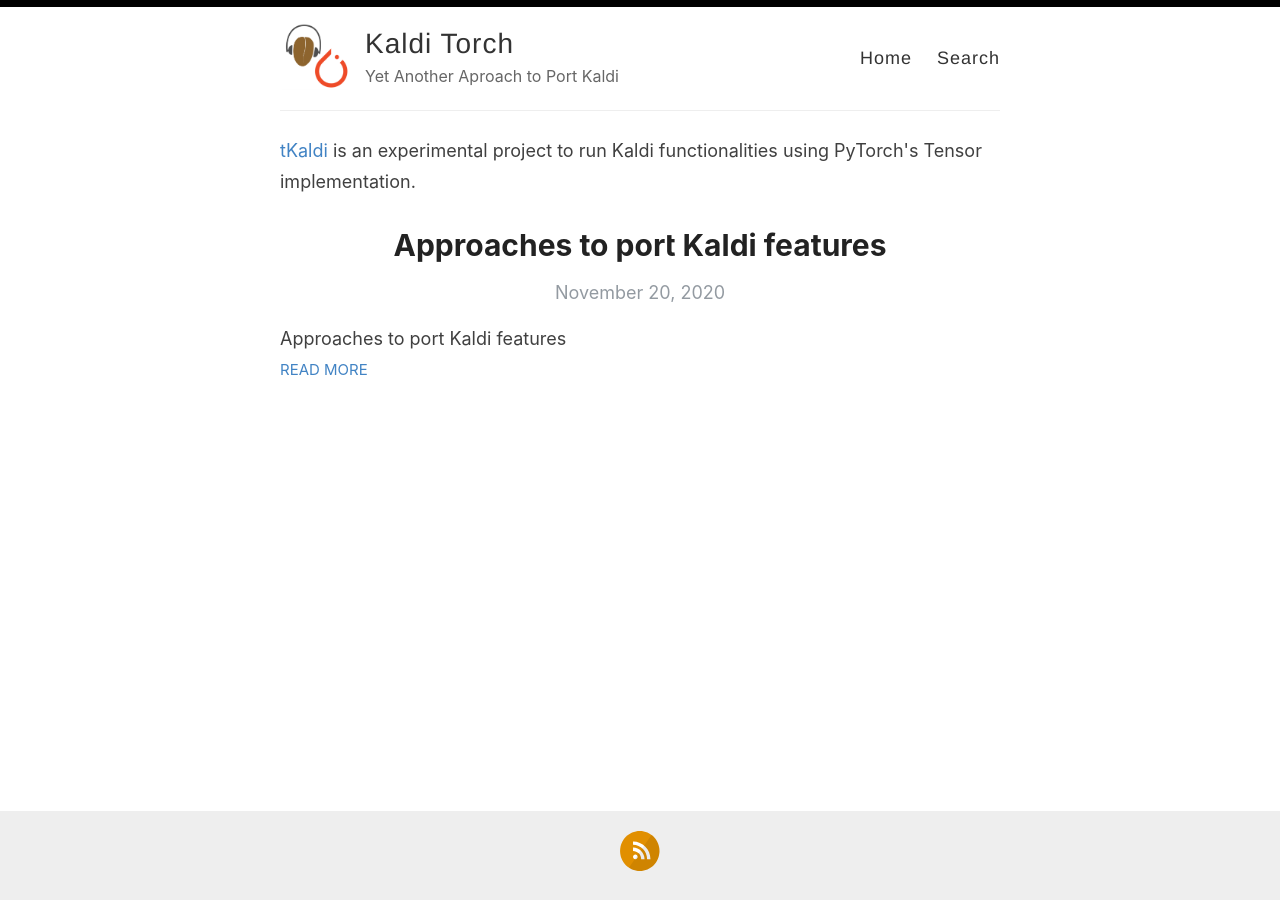
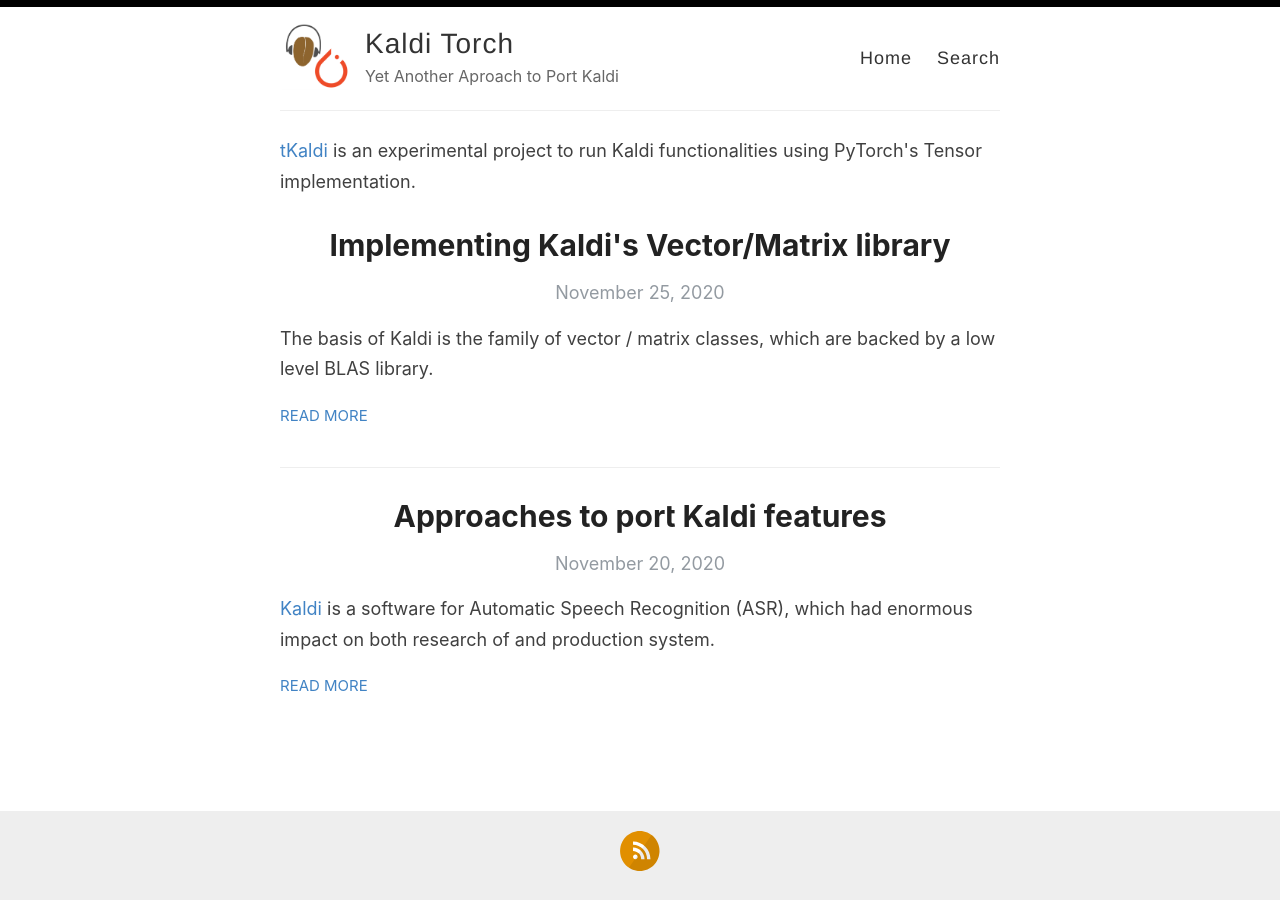
Before and after one commit to mthrok/tkaldi, a Jekyll site: the page built from index.html, in a window 1280 px wide. Built offline with Jekyll 4.4.1, drawn with Linux system fonts in a browser that asks for light colours; the list of posts is cut into pages by our own code; some of the changed lines change nothing that is shown.

Commit message:
Add a new post

````diff
--- a/_posts/2020-11-20-approaches-to-port-kaldi-features.md
+++ b/_posts/2020-11-20-approaches-to-port-kaldi-features.md
@@ -2,9 +2,9 @@
 layout: post
 title: Approaches to port Kaldi features
 categories: []
-excerpt: Approaches to port Kaldi features
 published: true
 comment_id: 1
+
 ---
 
 [Kaldi](https://github.com/kaldi-asr/kaldi) is a software for Automatic Speech Recognition (ASR), which had enormous impact on both research of and production system.
--- /dev/null
+++ b/_posts/2020-11-25-implementing-kaldis-vector-matrix-library.md
@@ -0,0 +1,102 @@
+---
+layout: post
+title: Implementing Kaldi's Vector/Matrix library
+categories: []
+published: true
+comment_id: 4
+
+---
+
+The basis of Kaldi is the family of vector / matrix classes, which are backed by a low level BLAS library.
+
+Implementing the same interface with PyTorch's Tensor class should not be difficult. PyTorch's Tensor class takes care of storage, dispatching and vectorization, in addition to vector / matrix arithmetics.
+
+Firstly, let's figure out which methods are needed for what. Let's take `ComputeKaldiPitch`[[doc](https://kaldi-asr.org/doc/group__feat.html#gab2d0682a863b69133865d08ff795f7dc), [source](https://github.com/kaldi-asr/kaldi/blob/d79c896b444a3ba3418b0e2387676d6209bf43fe/src/feat/pitch-functions.cc#L1291-L1327)] as an example. This function has the following internal dependencies.
+
+* `OnlinePitchFeature`[[doc](https://kaldi-asr.org/doc/classkaldi_1_1OnlinePitchFeature.html), [source](https://github.com/kaldi-asr/kaldi/blob/d79c896b444a3ba3418b0e2387676d6209bf43fe/src/feat/pitch-functions.h#L298-L325)]
+   * `OnlinePitchFeatureImpl`[[doc](https://kaldi-asr.org/doc/classkaldi_1_1OnlinePitchFeatureImpl.html), [source](https://github.com/kaldi-asr/kaldi/blob/d79c896b444a3ba3418b0e2387676d6209bf43fe/src/feat/pitch-functions.cc#L572-L712)]
+       * `ArbitraryResample`[[doc](https://kaldi-asr.org/doc/classkaldi_1_1ArbitraryResample.html), [source](https://github.com/kaldi-asr/kaldi/blob/d79c896b444a3ba3418b0e2387676d6209bf43fe/src/feat/resample.h#L87-L134)]
+       * `LinearResample`[[doc](https://kaldi-asr.org/doc/classkaldi_1_1LinearResample.html), [source](https://github.com/kaldi-asr/kaldi/blob/d79c896b444a3ba3418b0e2387676d6209bf43fe/src/feat/resample.h#L137-L253)]
+
+Looking at these interfaces, the following classes are used.
+
+* Vector Classes
+    * `VectorBase`[[doc](https://kaldi-asr.org/doc/classkaldi_1_1VectorBase.html), [source](https://github.com/kaldi-asr/kaldi/blob/d79c896b444a3ba3418b0e2387676d6209bf43fe/src/matrix/kaldi-vector.h#L37-L399)]
+    * `Vector`[[doc](https://kaldi-asr.org/doc/classkaldi_1_1Vector.html), [source](https://github.com/kaldi-asr/kaldi/blob/d79c896b444a3ba3418b0e2387676d6209bf43fe/src/matrix/kaldi-vector.h#L401-L495)]
+    * `SubVector` [[doc](https://kaldi-asr.org/doc/classkaldi_1_1SubVector.html), [source](https://github.com/kaldi-asr/kaldi/blob/d79c896b444a3ba3418b0e2387676d6209bf43fe/src/matrix/kaldi-vector.h#L498-L550)]
+
+* Matrix Classes
+    * `MatrixBase`[[doc](https://kaldi-asr.org/doc/classkaldi_1_1MatrixBase.html), [source](https://github.com/kaldi-asr/kaldi/blob/d79c896b444a3ba3418b0e2387676d6209bf43fe/src/matrix/kaldi-matrix.h#L45-L820)]
+    * `Matrix`[[doc](https://kaldi-asr.org/doc/classkaldi_1_1Matrix.html), [source](https://github.com/kaldi-asr/kaldi/blob/d79c896b444a3ba3418b0e2387676d6209bf43fe/src/matrix/kaldi-matrix.h#L822-L948)]
+    * `SubMatrix`[[doc](https://kaldi-asr.org/doc/classkaldi_1_1SubMatrix.html), [source](https://github.com/kaldi-asr/kaldi/blob/d79c896b444a3ba3418b0e2387676d6209bf43fe/src/matrix/kaldi-matrix.h#L981-L1020)]
+
+There are other variations like `Sparse`, `Compressed`, `Packed`, `Sp` and `Tp`, then CUDA versions of them, but for now, we can forget about them.
+
+`VectorBase` / `MatrixBase` classes implement all the algebra operatoins. On top of that, the plain `Vector` / `Matrix` classes handles memory allocations. `SubVector` / `SubMatrix` classes are the representation of sliced objects.
+
+Since Tensor class comes with memory management, we do not need to manage memory by ourselves. All these classes can contain internal reference to a Tensor object and all the operations can be applied to the refernce object. So a constructor would look like this;
+
+```c++
+template<typename Real>
+struct VectorBase {
+  torch::Tensor tensor_;
+
+  VectorBase(torch::Tensor tensor) : tensor_(tensor) {
+    TORCH_INTERNAL_ASSERT(tensor_.ndimension() == 1);
+  };
+
+  ...
+
+  inline MatrixIndexT Dim() const { return tensor_.numel(); };
+
+  ...
+}
+```
+
+Since the `Vector` classes represent 1D array, the input `Tensor` has to be one dimensional. So in the above code snippet, the shape of the `Tensor` is validated to be one-dimentional. With this validatoin, `VectorBase::Dim` method can be written using `Tensor::nueml`. Note that `Vector::Dim` and `Tensor::ndimension` are totally different.
+
+Kaldi's `Vector` / `Matrix` classes use `operator() (MatrixIndexT i)` for element access. There are [`const` version](https://github.com/kaldi-asr/kaldi/blob/d79c896b444a3ba3418b0e2387676d6209bf43fe/src/matrix/kaldi-vector.h#L75-L80) and [`non-const` version](https://github.com/kaldi-asr/kaldi/blob/d79c896b444a3ba3418b0e2387676d6209bf43fe/src/matrix/kaldi-vector.h#L82-L87). `non-const` version is used to write an element ([example](https://github.com/kaldi-asr/kaldi/blob/d79c896b444a3ba3418b0e2387676d6209bf43fe/src/feat/resample.cc#L309)).
+
+On the other hand, PyTorch's Tensor class adopted functional form for element access for [both read/write](https://pytorch.org/cppdocs/notes/tensor_indexing.html#tensor-indexing-api). I am guessing that this is due to the fact that a Tensor object might be on CUDA device, which does not provide a way to access the memory similar to regular CPU memory.
+
+The following snippet illustrates a naive way to implement `operator()`.
+
+```c++
+  inline Real operator() (MatrixIndexT i) const {
+    return tensor_.index({i}).item().to<Real>();
+  };
+
+  inline Real& operator() (MatrixIndexT i) {
+    return tensor_.accessor<Real, 1>()[i];
+  };
+```
+
+This snippet is very interesting, because it is obvious that these ways of accessing an element are very inefficient. For the read operation, it goes through three operations (indexing, extraction, then conversion). For the write operation, this implementation only works for CPU Tensors. I would revisit this once I get to the point that my implementation produces the numerically same results. However I get the feeling that the right way is to rewrite the client code to avoid element-wise access and vectorize the memory access.
+
+Unlike these memory-related issues, implementing algebraic operations are straightforward. Operations that are wrapper around the underlying BLAS functions have one-to-one mapping between Kaldi and PyTorch. `AddMatVec` is a good example of this.
+
+```c++
+  void AddMatVec(const Real alpha, const MatrixBase<Real> &M,
+                 const MatrixTransposeType trans,  const VectorBase<Real> &v,
+                 const Real beta) { // **beta previously defaulted to 0.0**
+    auto mat = M.tensor_;
+    if (trans == kTrans) {
+      mat = mat.transpose(1, 0);
+    }
+    tensor_.addmv(mat, v.tensor_, beta, alpha);
+  }
+```
+
+Implementing `SubVector` / `SubMatrix` is easy too. All you need is to slice the original `Tensor` object properly.
+
+```c++
+template<typename Real>
+struct SubVector : VectorBase<Real> {
+
+  SubVector(const VectorBase<Real> &t, const MatrixIndexT origin,
+            const MatrixIndexT length)
+    : VectorBase<Real>(t.tensor_.index({Slice(origin, origin + length)}))
+    {}
+```
+
+You can checkout the implementation of `matrix/kaldi-vector` and `matrix/kaldi-matrix` modules from [here](https://github.com/mthrok/tkaldi/tree/main/src/libtkaldi/src/matrix). Note that it is a work in progress.
````
Also changed, not shown: 1 other file.
